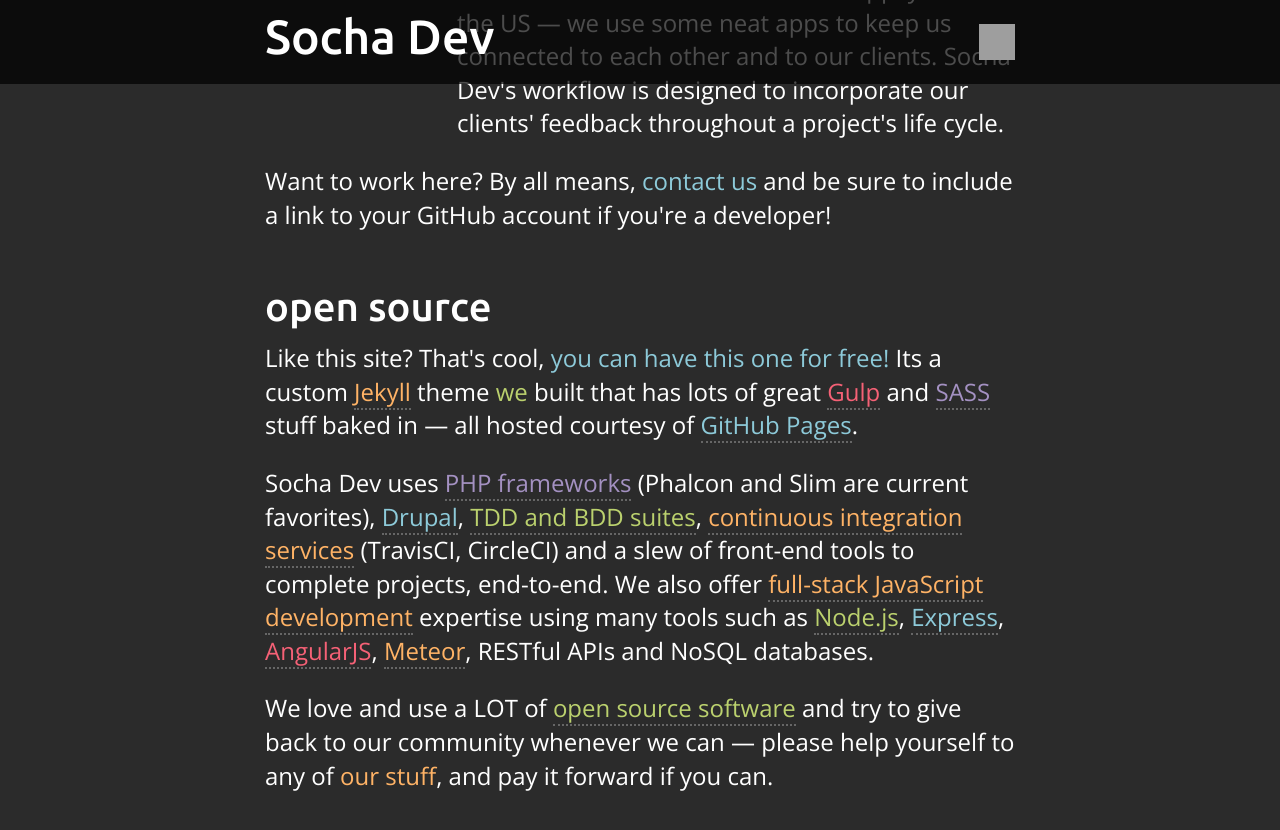
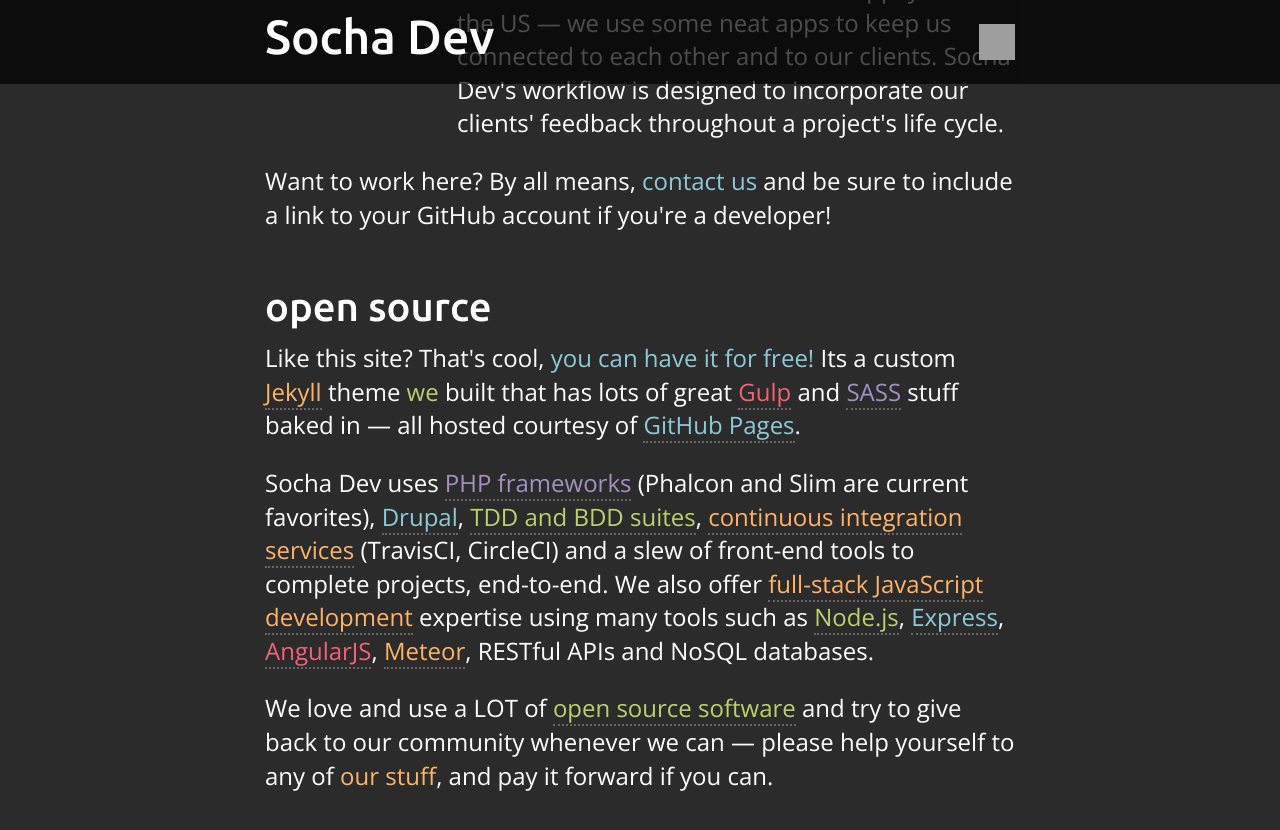
Before and after one commit to SochaDev/sochadev.github.io, a Jekyll site: the page built from index.md, in a window 1280 px wide and 900 px high, scrolled down 2841 px. Shown: the top 830 px of the window. Built offline with Jekyll 4.4.1, drawn with Linux system fonts in a browser that asks for light colours; nearby versions of some CDN libraries; grey boxes are pictures that could not be loaded.

Commit message:
Buncha layout and copy updates.

```diff
--- a/_layouts/default.html
+++ b/_layouts/default.html
@@ -56,7 +56,7 @@
         <div class="columns-12">
           <h2 id="open-source">Open Source</h2>
           <p>Like this site? That's cool, <a href="https://github.com/SochaDev/sochadev.github.io"
-           accesskey=""target="_blank" class="blue">you can have this one for free!</a>
+           accesskey=""target="_blank" class="blue">you can have it for free!</a>
           Its a custom <span class="orange dotted">Jekyll</span> theme <a href="/team" class="green">we</a>
           built that has lots of great <span class="red dotted">Gulp</span>
           and <span class="purple dotted">SASS</span> stuff baked in &mdash;
```
